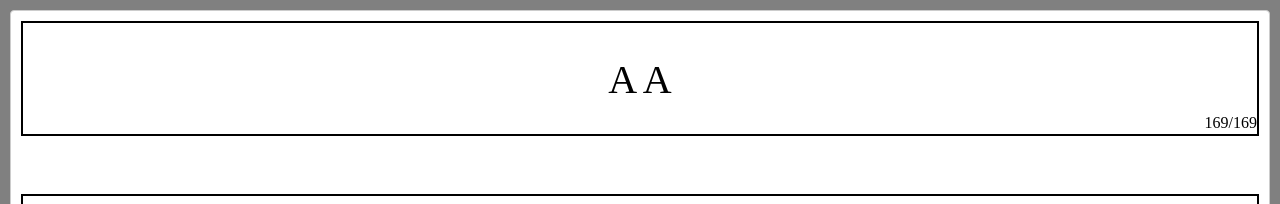
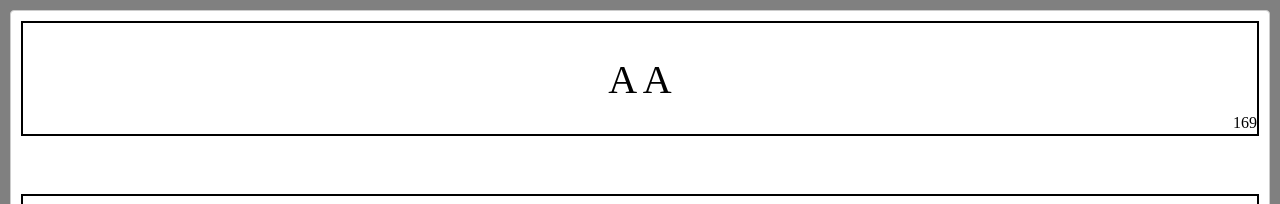
Before and after one commit to matsui123/GameForPorker, a React (Create React App) app: page / in a window 1280 px wide. Both pictures are taken after a click on the button "ALLプリフロップレンジゲーム START". Shown: the top 204 px of the page. Built offline with nearby package versions, Linux system fonts and the light colour scheme.

Commit message:
modify ランク修正

```diff
--- a/src/methods/createCards.ts
+++ b/src/methods/createCards.ts
@@ -49,7 +49,7 @@
         {card :"A 10s", rank :2},
         {card :"A 10o", rank :4},
         {card :"A Js", rank :2},
-        {card :"A Jo", rank :4},
+        {card :"A Jo", rank :3},
         {card :"A Qs", rank :2},
         {card :"A Qo", rank :2},
         {card :"A Ks", rank :1},
--- a/src/modal/priFloModal.tsx
+++ b/src/modal/priFloModal.tsx
@@ -112,7 +112,7 @@ export const PriFloModal: React.FC<ModalProps> = React.memo(({modalIsOpen, close
                         {cards[random]?.card}
                     </MSC.Card>
                     <MSC.Count>
-                        {cards.length}/{!!clickedCard ? 25 : ALLCARDS.length}
+                        {cards.length}
                     </MSC.Count>
                 </MSC.CardContainer>
                 {/* 答え表示部：臨時 */}
```
